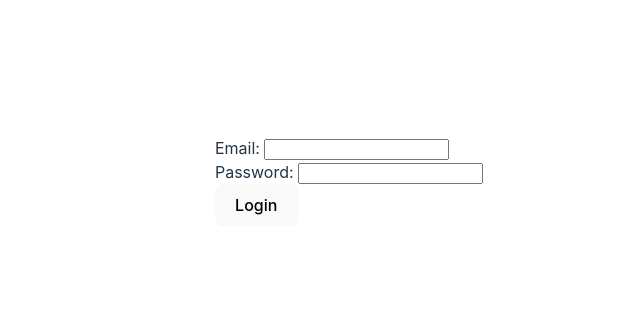
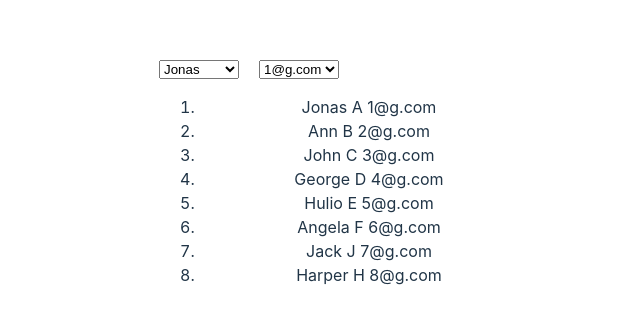
Before and after one commit to fdariia/loginForm, a React (Vite) app: page / in a window 1280 px wide. Shown: the part 219-542 px from the top of the page, without its empty margins (291-931 px from the left). Built offline with nearby package versions, Linux system fonts and the light colour scheme.

Commit message:
Add filter to UserList

```diff
--- a/src/App.css
+++ b/src/App.css
@@ -2,41 +2,11 @@
   max-width: 1280px;
   margin: 0 auto;
   padding: 2rem;
-  /* text-align: center; */
+  text-align: center;
 }
 
-.logo {
-  height: 6em;
-  padding: 1.5em;
-  will-change: filter;
-  transition: filter 300ms;
+.flex {
+  display: grid;
+  grid-template-columns: 1fr 1fr 1fr 1fr;
+  column-gap: 20px;
 }
-.logo:hover {
-  filter: drop-shadow(0 0 2em #646cffaa);
-}
-.logo.react:hover {
-  filter: drop-shadow(0 0 2em #61dafbaa);
-}
-
-@keyframes logo-spin {
-  from {
-    transform: rotate(0deg);
-  }
-  to {
-    transform: rotate(360deg);
-  }
-}
-
-@media (prefers-reduced-motion: no-preference) {
-  a:nth-of-type(2) .logo {
-    animation: logo-spin infinite 20s linear;
-  }
-}
-
-.card {
-  padding: 2em;
-}
-
-.read-the-docs {
-  color: #888;
-}
--- a/src/App.jsx
+++ b/src/App.jsx
@@ -1,16 +1,20 @@
-import { useState } from "react";
+import { createContext, useState } from "react";
 import "./App.css";
 import LoginForm from "./LoginForm";
 import UsersList from "./UsersList";
 
+export const IsLoggedContext = createContext();
+
 const App = () => {
-  const [isLoggedIn, setIsLoggedIn] = useState(false);
+  const [isLoggedIn, setIsLoggedIn] = useState(true);
 
-  const onLogin = () => {
-    return setIsLoggedIn(true);
-  };
-
-  return <>{isLoggedIn ? <UsersList /> : <LoginForm onLogin={onLogin} />}</>;
+  return (
+    <>
+      <IsLoggedContext.Provider value={[isLoggedIn, setIsLoggedIn]}>
+        {isLoggedIn ? <UsersList /> : <LoginForm />}
+      </IsLoggedContext.Provider>
+    </>
+  );
 };
 
 export default App;
--- a/src/LoginForm.jsx
+++ b/src/LoginForm.jsx
@@ -1,26 +1,34 @@
-import { useEffect, useState } from "react";
+import { useContext, useEffect, useState } from "react";
 import { usersData } from "./data";
+import { IsLoggedContext } from "./App";
 
 const LoginForm = ({ onLogin }) => {
   const [usersFields, setUsersFields] = useState({ email: "", password: "" });
   const [error, setError] = useState("");
   const [isFormSubmitted, setIsFormSubmitted] = useState(false);
+  const [isLoggedIn, setIsLoggedIn] = useContext(IsLoggedContext);
 
-  const minPasswordLength = 4;
+  const MIN_PASSWORD_LENGTH = 4;
 
-  const onChange = (e) => {
-    const { name, value } = e.target;
-    setUsersFields((prevFields) => ({
-      ...prevFields,
-      [name]: value,
-    }));
+  const onEmailChange = (e) => {
+    setUsersFields({
+      ...usersFields,
+      email: e.target.value,
+    });
+  };
+
+  const onPasswordChange = (e) => {
+    setUsersFields({
+      ...usersFields,
+      password: e.target.value,
+    });
   };
 
   useEffect(() => {
     if (!isFormSubmitted) {
       return;
     }
-    if (usersFields.password.length < minPasswordLength) {
+    if (usersFields.password.length < MIN_PASSWORD_LENGTH) {
       setError("Short password");
       return;
     } else {
@@ -39,7 +47,7 @@ const LoginForm = ({ onLogin }) => {
     );
 
     if (checkUser) {
-      onLogin();
+      setIsLoggedIn(true);
     } else {
       setError("Not correct email or password");
     }
@@ -55,7 +63,7 @@ const LoginForm = ({ onLogin }) => {
             type="text"
             required
             value={usersFields.email}
-            onChange={onChange}
+            onChange={onEmailChange}
           />
         </div>
         <div>
@@ -65,7 +73,7 @@ const LoginForm = ({ onLogin }) => {
             type="password"
             required
             value={usersFields.password}
-            onChange={onChange}
+            onChange={onPasswordChange}
           />
         </div>
         <button type="submit">Login</button>
--- a/src/UsersList.jsx
+++ b/src/UsersList.jsx
@@ -1,20 +1,84 @@
-import { useEffect, useState } from "react";
+import { useMemo, useEffect, useState } from "react";
 import { usersData } from "./data";
 
 const UsersList = () => {
   const [users, setUsers] = useState([]);
+  const [userId, setUserId] = useState(undefined);
 
   useEffect(() => {
     setUsers(usersData);
   }, []);
 
+  const filteredData = useMemo(() => {
+    if (userId) {
+      const filteredUsers = users.filter((user) => user.id === userId);
+      const filteredUsersList = filteredUsers.map((user) => (
+        <li key={user.id}>{user.firstName}</li>
+      ));
+      return filteredUsersList;
+    }
+  }, [userId]);
+
+  const filteredNameOption = useMemo(() => {
+    if (userId) {
+      return users
+        .filter((user) => user.id === userId)
+        .map((user) => (
+          <option key={user.id} value={user.id}>
+            {user.firstName}
+          </option>
+        ));
+    }
+  }, [userId]);
+
+  const filteredEmailOption = useMemo(() => {
+    if (userId) {
+      return users
+        .filter((user) => user.id === userId)
+        .map((user) => (
+          <option key={user.id} value={user.id}>
+            {user.email}
+          </option>
+        ));
+    }
+  }, [userId]);
+
   const usersList = users.map((user) => (
     <li key={user.id}>
-      {user.name} {user.email}
+      {user.firstName} {user.lastName} {user.email}
     </li>
   ));
 
-  return <ol>{usersList}</ol>;
+  const selectNameOption = users.map((user) => (
+    <option key={user.id} value={user.id}>
+      {user.firstName}
+    </option>
+  ));
+
+  const selectEmailOption = users.map((user) => (
+    <option key={user.id} value={user.id}>
+      {user.email}
+    </option>
+  ));
+
+  const onChange = (e) => {
+    setUserId(Number(e.target.value));
+  };
+
+  return (
+    <>
+      <div className="flex">
+        <select name="users" id="users" onChange={onChange}>
+          {userId ? filteredNameOption : selectNameOption}
+        </select>
+        <select name="usersEmail" id="usersEmail" onChange={onChange}>
+          {userId ? filteredEmailOption : selectEmailOption}
+        </select>
+      </div>
+
+      {userId ? <ol>{filteredData}</ol> : <ol>{usersList}</ol>}
+    </>
+  );
 };
 
 export default UsersList;
--- a/src/data.js
+++ b/src/data.js
@@ -1,10 +1,58 @@
 export const usersData = [
-  { id: 1, name: "Julia", email: "1@g.com", password: "1111" },
-  { id: 2, name: "John", email: "2@g.com", password: "2222" },
-  { id: 3, name: "George", email: "3@g.com", password: "3333" },
-  { id: 4, name: "Ann", email: "4@g.com", password: "4444" },
-  { id: 5, name: "Robert", email: "5@g.com", password: "5555" },
-  { id: 6, name: "Iryna", email: "6@g.com", password: "6666" },
-  { id: 7, name: "Jack", email: "7@g.com", password: "7777" },
-  { id: 8, name: "Harper", email: "8@g.com", password: "8888" },
+  {
+    id: 1,
+    firstName: "Jonas",
+    lastName: "A",
+    email: "1@g.com",
+    password: "1111",
+  },
+  {
+    id: 2,
+    firstName: "Ann",
+    lastName: "B",
+    email: "2@g.com",
+    password: "2222",
+  },
+  {
+    id: 3,
+    firstName: "John",
+    lastName: "C",
+    email: "3@g.com",
+    password: "3333",
+  },
+  {
+    id: 4,
+    firstName: "George",
+    lastName: "D",
+    email: "4@g.com",
+    password: "4444",
+  },
+  {
+    id: 5,
+    firstName: "Hulio",
+    lastName: "E",
+    email: "5@g.com",
+    password: "5555",
+  },
+  {
+    id: 6,
+    firstName: "Angela",
+    lastName: "F",
+    email: "6@g.com",
+    password: "6666",
+  },
+  {
+    id: 7,
+    firstName: "Jack",
+    lastName: "J",
+    email: "7@g.com",
+    password: "7777",
+  },
+  {
+    id: 8,
+    firstName: "Harper",
+    lastName: "H",
+    email: "8@g.com",
+    password: "8888",
+  },
 ];
```
Also changed, not shown: src/UsersssssList.jsx (added, +112 -0 lines).
